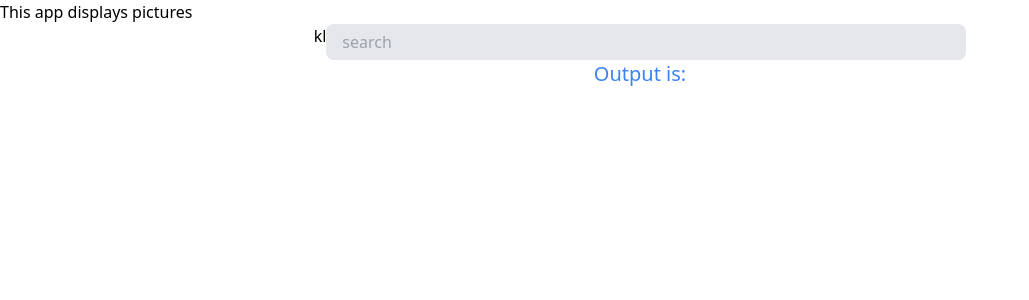
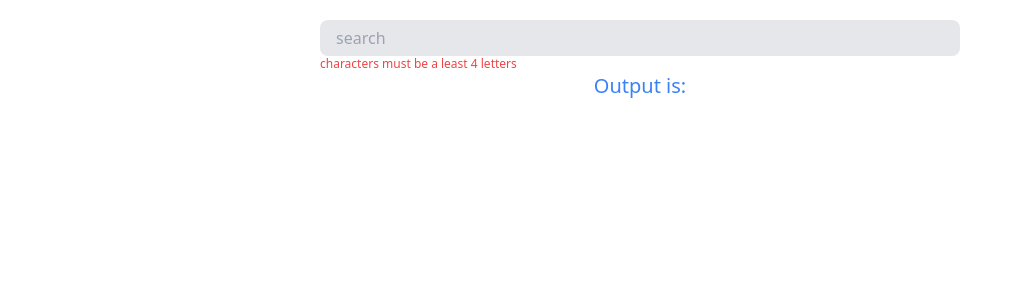
Before and after one commit to O-tega/React-tailwind, a React (Create React App) app: page / in a window 1280 px wide. Shown: the top 300 px of the page, without its empty margins (0-1029 px from the left). Built offline with nearby package versions, Linux system fonts and the light colour scheme.

Commit message:
handle submit for the form

```diff
--- a/src/App.js
+++ b/src/App.js
@@ -4,10 +4,7 @@ import SearchBar from "./components/SearchBarComponent";
 class Pics extends React.Component {
 	render() {
 		return (
-			<div>
-				<h1 className='text2xl'>
-					This app displays pictures
-				</h1>
+			<div className="mt-5">
 				<SearchBar/>
 			</div>
 		);
--- a/src/components/SearchBarComponent.js
+++ b/src/components/SearchBarComponent.js
@@ -2,15 +2,20 @@ import React from "react";
 
 class SearchBar extends React.Component {
 	// To control the input we will use state
-	state = { term: "" };
+	state = { term:'' };
+
+	onFormSubmit=(e)=>{
+		e.preventDefault()
+		console.log(this.state.term)
+	}
 
 	render() {
 		return (
 			<div>
 				<div className='flex justify-center'>
                 <div>
-                </div>kl
-					<form className='w-1/2'>
+                </div>
+					<form className='w-1/2' onSubmit={this.onFormSubmit}>
 						<input
                             value={this.setState.term}
 							onChange={(e)=>this.setState({term:e.target.value})}
@@ -18,6 +23,7 @@ class SearchBar extends React.Component {
 							placeholder='search'
 							className='appearance-none bg-gray-200 border-gray-200 py-2 px-4 text-gray-700 leading-tight focus:bg-white rounded-lg w-full'
 						/>
+						{this.state.term.length < 4 ? <h3 className = "text-xs text-red-500">characters must be a least 4 letters</h3>: ''}
 					</form>
                     </div>
                     <h1 className="text-xl text-center text-blue-500">Output is: {this.state.term}</h1>
--- a/src/index.css
+++ b/src/index.css
@@ -533,6 +533,10 @@ Ensure the default browser behavior of the `hidden` attribute.
   margin-left: 5rem;
 }
 
+.mt-5 {
+  margin-top: 1.25rem;
+}
+
 .inline-block {
   display: inline-block;
 }
@@ -749,6 +753,16 @@ Ensure the default browser behavior of the `hidden` attribute.
   line-height: 1.75rem;
 }
 
+.text-sm {
+  font-size: 0.875rem;
+  line-height: 1.25rem;
+}
+
+.text-xs {
+  font-size: 0.75rem;
+  line-height: 1rem;
+}
+
 .leading-tight {
   line-height: 1.25;
 }
@@ -778,6 +792,11 @@ Ensure the default browser behavior of the `hidden` attribute.
   color: rgb(55 65 81 / var(--tw-text-opacity));
 }
 
+.text-red-500 {
+  --tw-text-opacity: 1;
+  color: rgb(239 68 68 / var(--tw-text-opacity));
+}
+
 .focus\:border-gray-500:focus {
   --tw-border-opacity: 1;
   border-color: rgb(107 114 128 / var(--tw-border-opacity));
```
